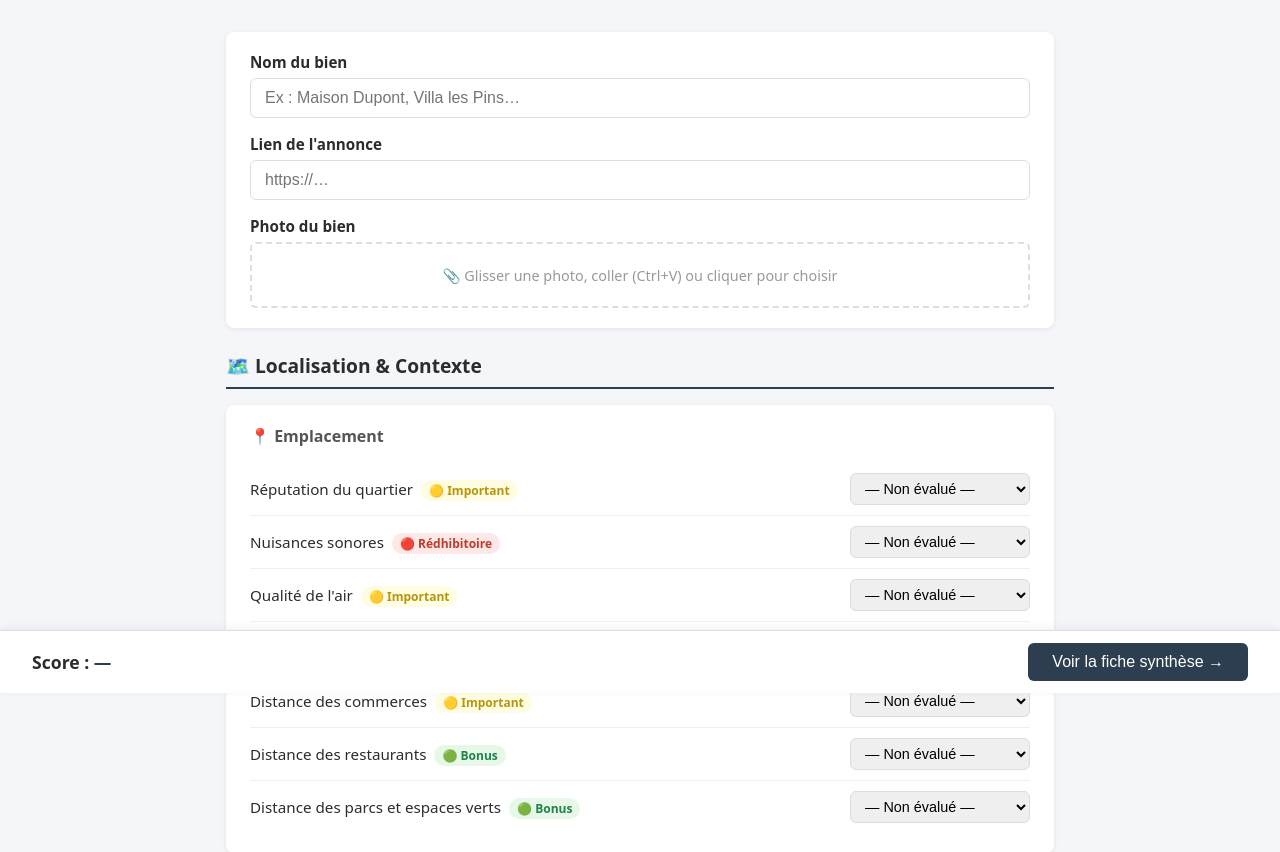
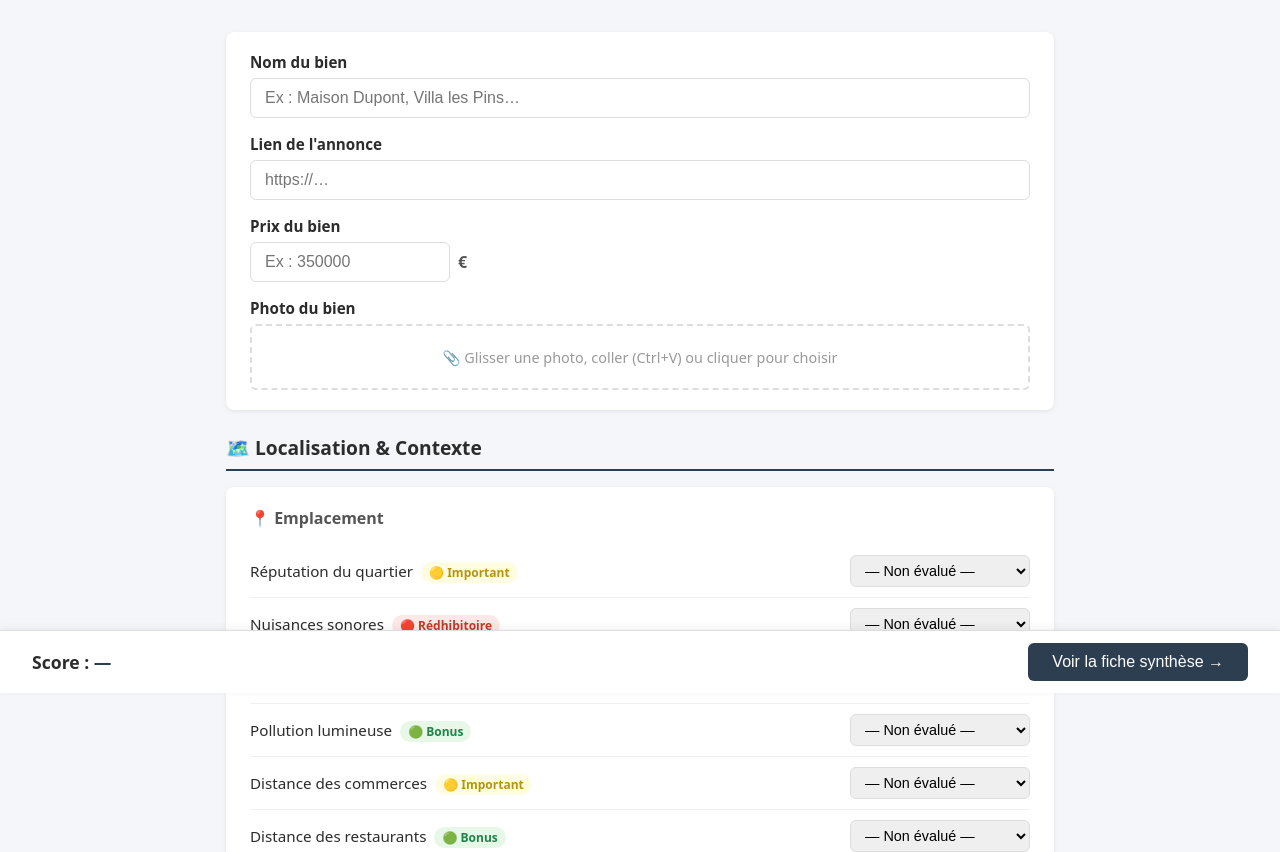
Before and after one commit to MaxenceVandekerckhove/Perso_HomeScan, a Flask app: page / in a window 1280 px wide. Shown: the part 107-959 px from the top of the page. Run offline with Flask 3, Linux system fonts and the light colour scheme.

Commit message:
feat: add property price field to form and summary page

```diff
--- a/static/app.js
+++ b/static/app.js
@@ -6,10 +6,10 @@
 
 // Points awarded based on importance level (matches criteres.json logic)
 const IMPORTANCE_POINTS = {
-    redhibitoire: 20,
-    essentiel: 12,
-    important: 7,
-    bonus: 3
+    redhibitoire: 30,
+    essentiel: 20,
+    important: 8,
+    bonus: 4
 };
 
 // Multiplier applied to points based on the satisfaction state
@@ -29,6 +29,7 @@ document.addEventListener("DOMContentLoaded", () => {
     initPhotoPreview();
     initSubmitButton();
 });
+
 // ===== DATA LOADING =====
 
 async function loadCriteres() {
@@ -580,6 +581,7 @@ function collectFormData() {
     const result = {
         propertyName: document.getElementById("property-name").value || "Bien sans nom",
         propertyUrl: document.getElementById("property-url").value || null,
+        propertyPrice: document.getElementById("property-price").value || null,
         photoSrc: document.getElementById("photo-preview").src || null,
         score: calculateScore(),
         familles: [],
--- a/static/fiche.css
+++ b/static/fiche.css
@@ -223,3 +223,9 @@
     font-size: 0.85rem;
     text-align: right;
 }
+
+.property-price {
+    font-size: 1.2rem;
+    font-weight: 600;
+    color: #2c3e50;
+}
--- a/static/style.css
+++ b/static/style.css
@@ -79,6 +79,28 @@ main {
 .property-field input[type="file"] {
     font-size: 0.9rem;
     color: #555;
+}
+
+/* ===== PRICE INPUT ===== */
+
+.price-input-wrapper {
+    display: flex;
+    align-items: center;
+    gap: 8px;
+}
+
+.price-input-wrapper input {
+    padding: 10px 14px;
+    border: 1px solid #ddd;
+    border-radius: 6px;
+    font-size: 1rem;
+    width: 200px;
+}
+
+.price-currency {
+    font-size: 1rem;
+    color: #555;
+    font-weight: 600;
 }
 
 /* Photo preview — hidden until a file is selected */
--- a/templates/index.html
+++ b/templates/index.html
@@ -27,6 +27,14 @@
             <div class="property-field">
                 <label for="property-url">Lien de l'annonce</label>
                 <input type="url" id="property-url" placeholder="https://…">
+            </div>
+
+            <div class="property-field">
+                <label for="property-price">Prix du bien</label>
+                <div class="price-input-wrapper">
+                    <input type="number" id="property-price" placeholder="Ex : 350000" min="0">
+                    <span class="price-currency">€</span>
+                </div>
             </div>
 
             <div class="property-field">
```
Also changed, not shown: static/fiche.js (+10 -1 lines), criteres.json.
